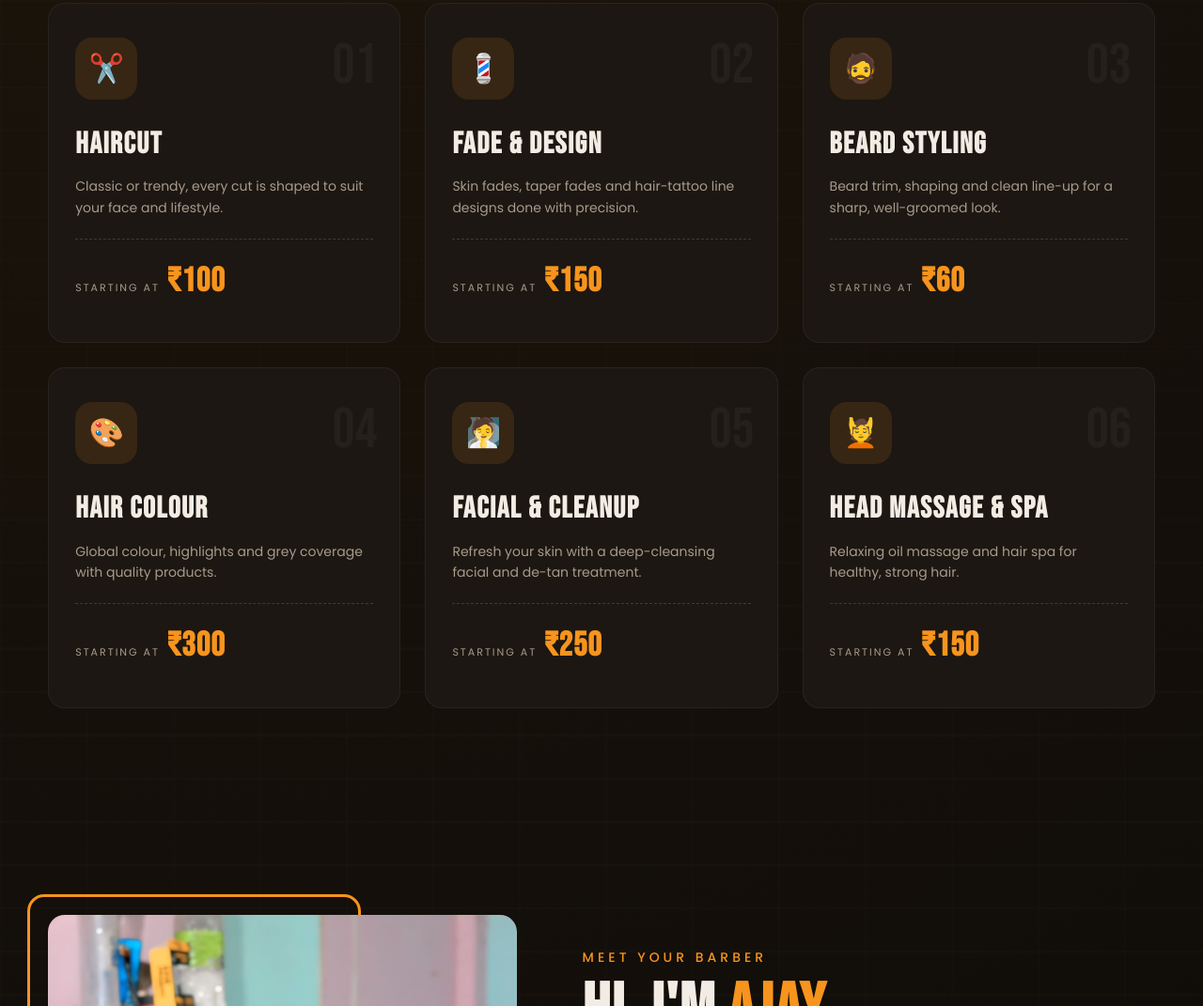
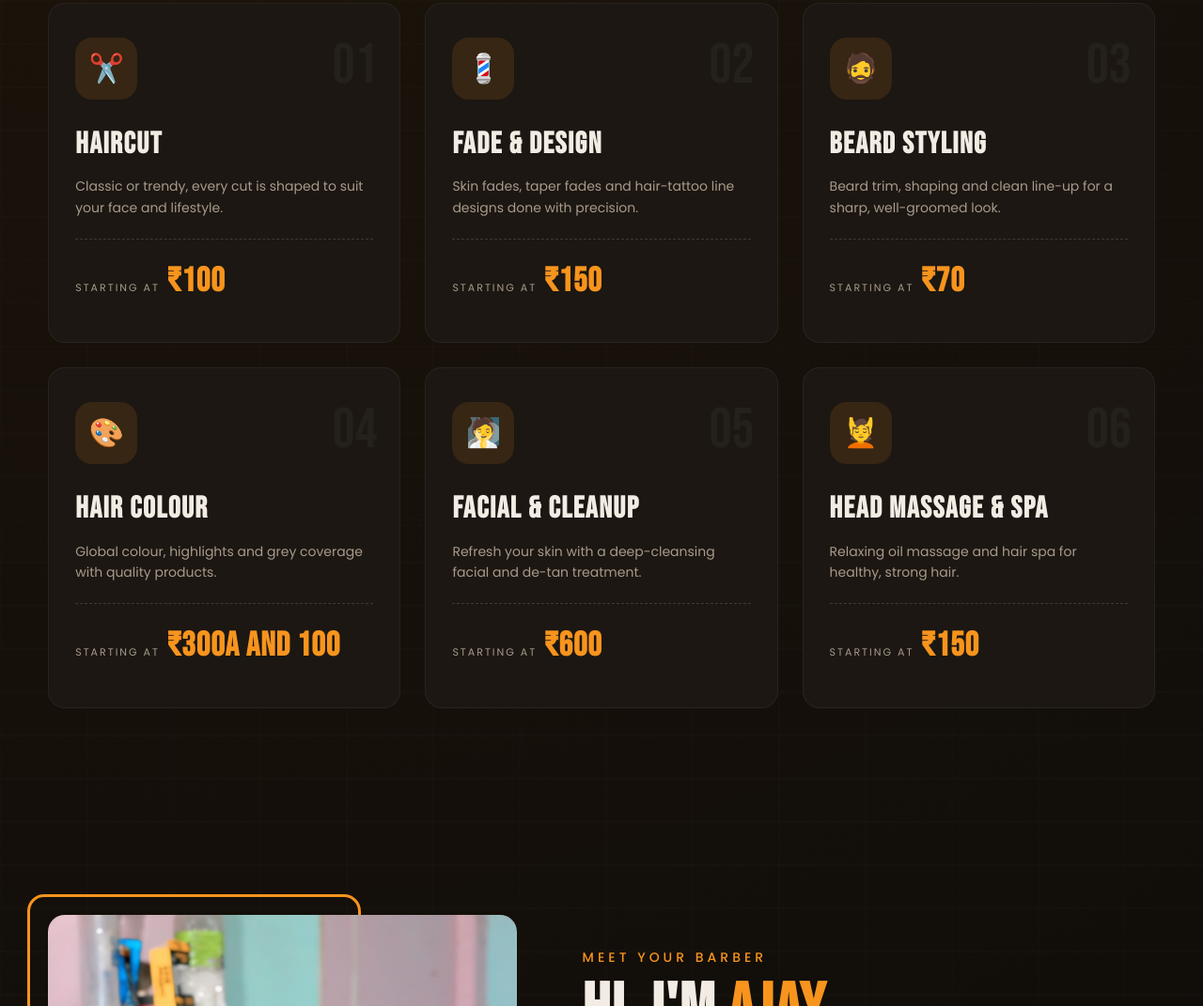
Before and after one commit to Gitesh122/saloon_ajay, a plain HTML site: page index.html in a window 1280 px wide. Shown: the part 1309-2380 px from the top of the page at 94% size. Drawn offline with Linux system fonts and the light colour scheme.

Commit message:
Update index.html

```diff
--- a/index.html
+++ b/index.html
@@ -393,9 +393,9 @@ footer p{color:var(--muted);font-size:14px}
     <div class="services-grid">
       <div class="service reveal"><span class="num">01</span><div class="s-icon">✂️</div><h3>Haircut</h3><p>Classic or trendy, every cut is shaped to suit your face and lifestyle.</p><div class="price"><small>Starting at</small><b>₹100</b></div></div>
       <div class="service reveal"><span class="num">02</span><div class="s-icon">💈</div><h3>Fade &amp; Design</h3><p>Skin fades, taper fades and hair-tattoo line designs done with precision.</p><div class="price"><small>Starting at</small><b>₹150</b></div></div>
-      <div class="service reveal"><span class="num">03</span><div class="s-icon">🧔</div><h3>Beard Styling</h3><p>Beard trim, shaping and clean line-up for a sharp, well-groomed look.</p><div class="price"><small>Starting at</small><b>₹60</b></div></div>
-      <div class="service reveal"><span class="num">04</span><div class="s-icon">🎨</div><h3>Hair Colour</h3><p>Global colour, highlights and grey coverage with quality products.</p><div class="price"><small>Starting at</small><b>₹300</b></div></div>
-      <div class="service reveal"><span class="num">05</span><div class="s-icon">🧖</div><h3>Facial &amp; Cleanup</h3><p>Refresh your skin with a deep-cleansing facial and de-tan treatment.</p><div class="price"><small>Starting at</small><b>₹250</b></div></div>
+      <div class="service reveal"><span class="num">03</span><div class="s-icon">🧔</div><h3>Beard Styling</h3><p>Beard trim, shaping and clean line-up for a sharp, well-groomed look.</p><div class="price"><small>Starting at</small><b>₹70</b></div></div>
+      <div class="service reveal"><span class="num">04</span><div class="s-icon">🎨</div><h3>Hair Colour</h3><p>Global colour, highlights and grey coverage with quality products.</p><div class="price"><small>Starting at</small><b>₹300a and 100 </b></div></div>
+      <div class="service reveal"><span class="num">05</span><div class="s-icon">🧖</div><h3>Facial &amp; Cleanup</h3><p>Refresh your skin with a deep-cleansing facial and de-tan treatment.</p><div class="price"><small>Starting at</small><b>₹600</b></div></div>
       <div class="service reveal"><span class="num">06</span><div class="s-icon">💆</div><h3>Head Massage &amp; Spa</h3><p>Relaxing oil massage and hair spa for healthy, strong hair.</p><div class="price"><small>Starting at</small><b>₹150</b></div></div>
     </div>
   </div>
```
